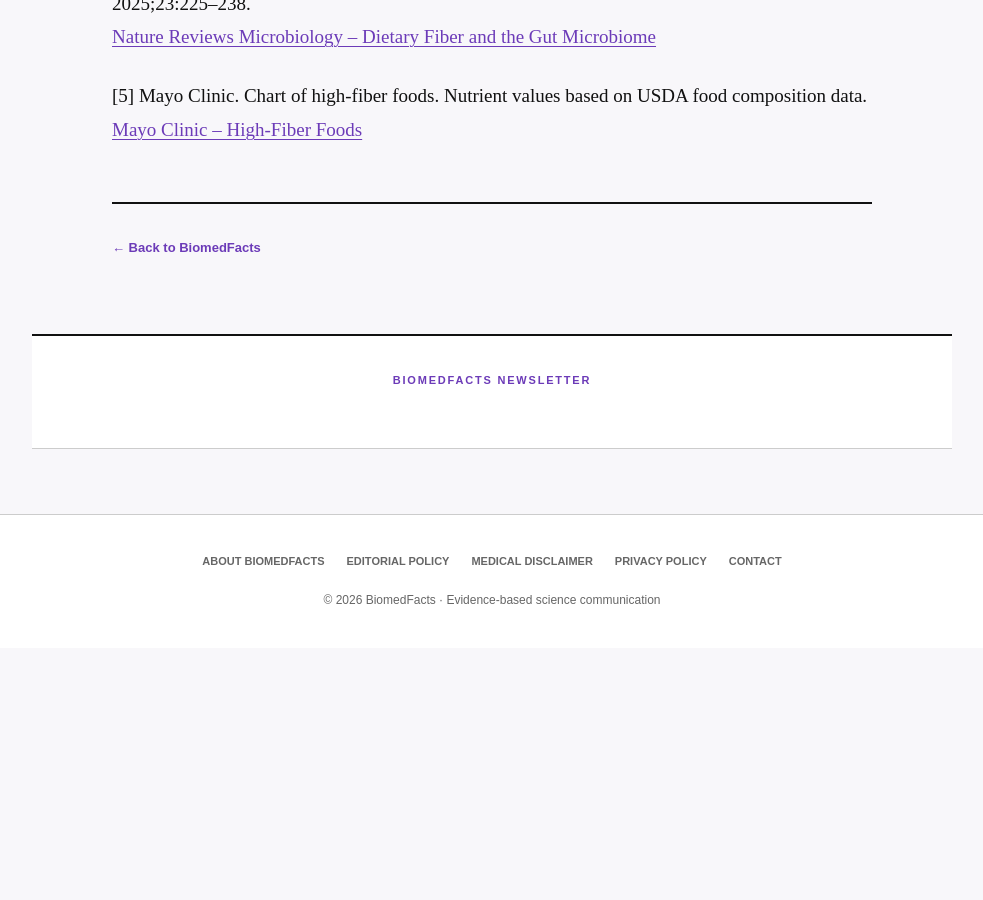
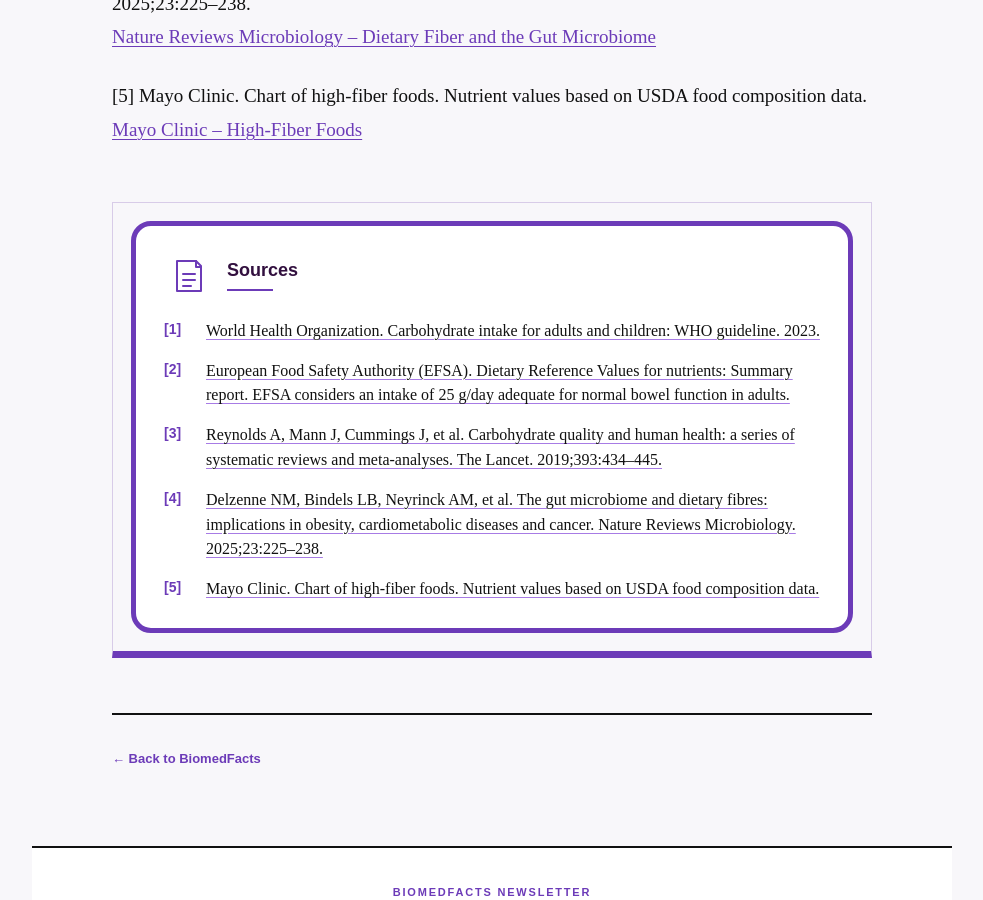
Before and after one commit to BiomedFacts/BiomedFacts, a Jekyll site: the page built from en/_posts/2026-09-20-high-fiber-foods-15-good-sources-and-how-much-fiber-you-need.md, in a window 1280 px wide and 900 px high, scrolled down 7588 px. Shown: the whole window, without its empty margins (148-1131 px from the left). Built offline with Jekyll 4.4.1, drawn with Linux system fonts in a browser that asks for light colours; before the commit the page ends 8236 px from its top, so only the background shows below that.

Commit message:
Update en/_posts/2026-09-20-high-fiber-foods-15-good-sources-and-how-much-fiber-you-need.md (via Pages CMS)

```diff
--- a/en/_posts/2026-09-20-high-fiber-foods-15-good-sources-and-how-much-fiber-you-need.md
+++ b/en/_posts/2026-09-20-high-fiber-foods-15-good-sources-and-how-much-fiber-you-need.md
@@ -17,6 +17,25 @@ overview: Dietary fiber is an important component of a balanced diet, supporting
   colorectal cancer. The World Health Organization recommends that adults
   consume at least 25 grams of dietary fiber daily, which can be obtained from
   legumes, fruits, vegetables, whole grains, nuts, and seeds.
+sources:
+  - reference: "World Health Organization. Carbohydrate intake for adults and
+      children: WHO guideline. 2023."
+    url: https://www.who.int/publications/i/item/9789240073593
+  - reference: "European Food Safety Authority (EFSA). Dietary Reference Values for
+      nutrients: Summary report. EFSA considers an intake of 25 g/day adequate
+      for normal bowel function in adults."
+    url: https://www.efsa.europa.eu/sites/default/files/2017_09_DRVs_summary_report.pdf
+  - reference: "Reynolds A, Mann J, Cummings J, et al. Carbohydrate quality and
+      human health: a series of systematic reviews and meta-analyses. The
+      Lancet. 2019;393:434–445."
+    url: https://pubmed.ncbi.nlm.nih.gov/30638909/
+  - reference: "Delzenne NM, Bindels LB, Neyrinck AM, et al. The gut microbiome and
+      dietary fibres: implications in obesity, cardiometabolic diseases and
+      cancer. Nature Reviews Microbiology. 2025;23:225–238."
+    url: https://www.nature.com/articles/s41579-024-01108-z
+  - reference: Mayo Clinic. Chart of high-fiber foods. Nutrient values based on USDA
+      food composition data.
+    url: https://www.mayoclinic.org/healthy-lifestyle/nutrition-and-healthy-eating/in-depth/high-fiber-foods/art-20050948
 ---
 Dietary fiber is an important component of a balanced diet. Unlike protein, fat, and most carbohydrates, however, it is not fully digested by the human body.
 
```
